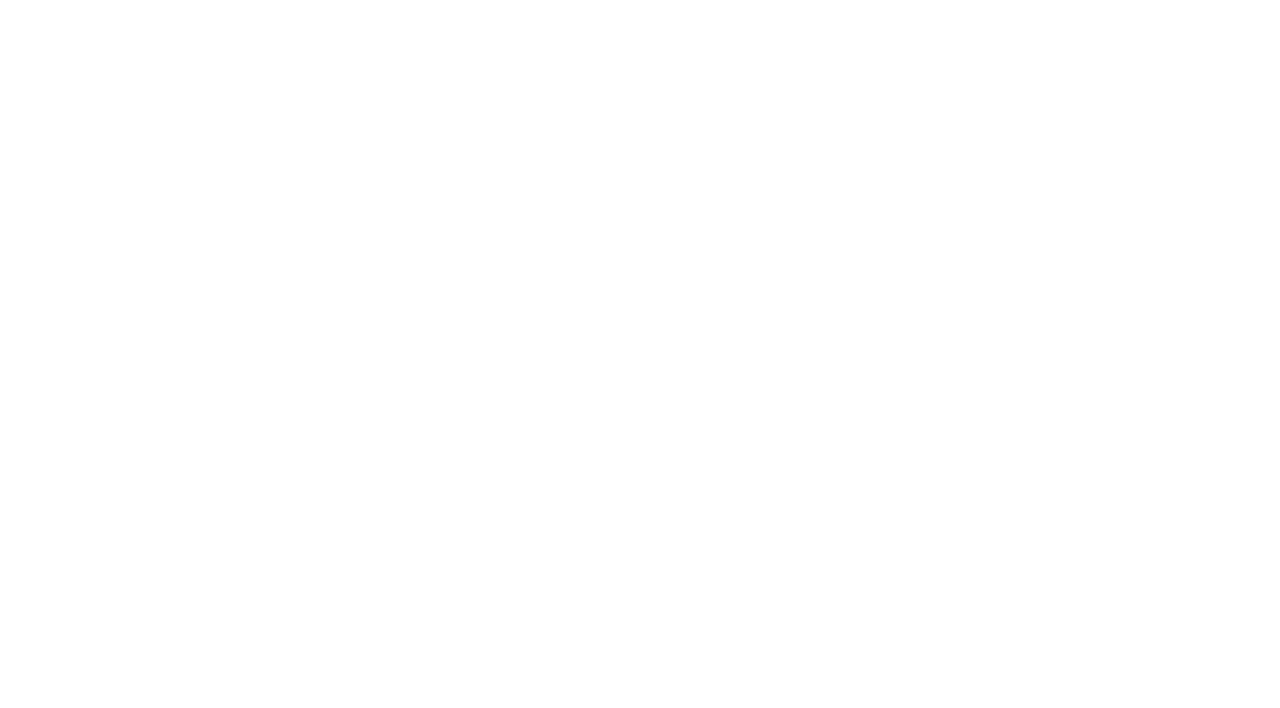
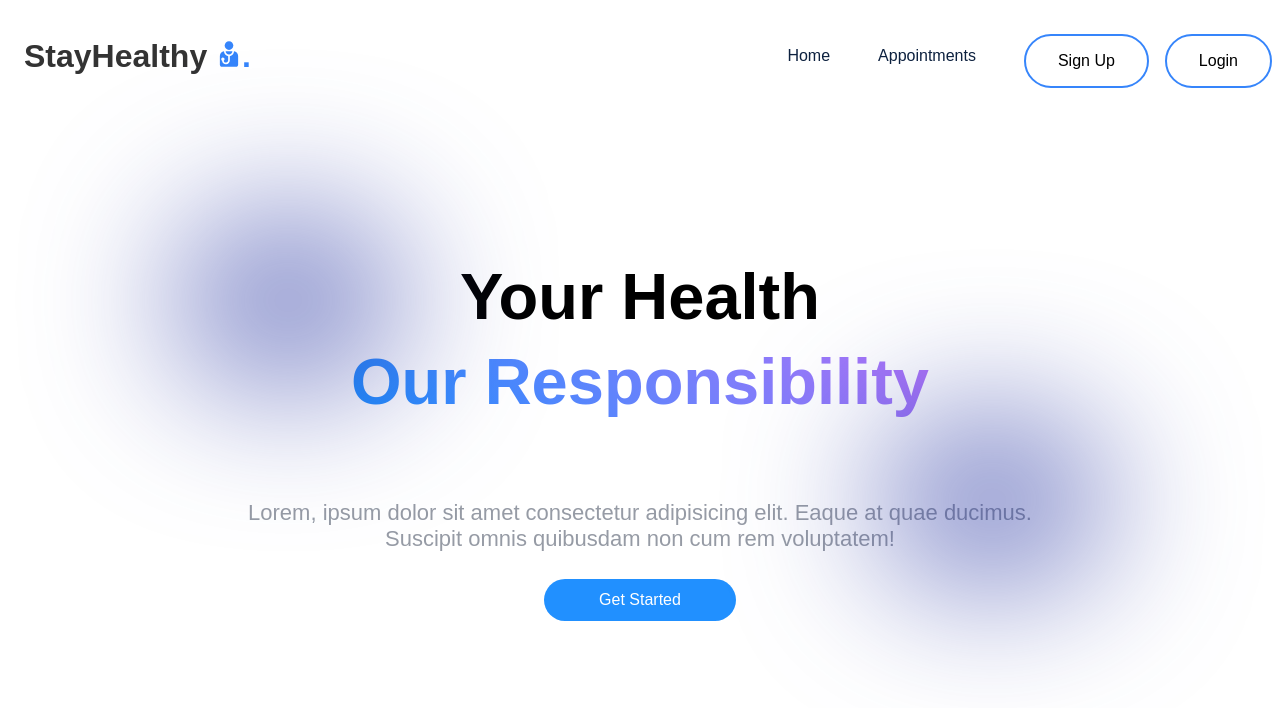
Before and after one commit to a-florian-h/ibm-cap2, a React (Create React App) app: page / in a window 1280 px wide. Before the commit this address had no page. Shown: the top 708 px of the page. Built offline with nearby package versions, Linux system fonts and the light colour scheme; the HTML template or start-up script is replaced by a standard one.

Commit message:
implementing routes and layout route

```diff
--- a/src/App.js
+++ b/src/App.js
@@ -1,19 +1,19 @@
-import logo from './logo.svg';
-import './App.css';
+import logo from "./logo.svg";
+import "./App.css";
 import { BrowserRouter, Routes, Route } from "react-router-dom";
-import Navbar from './Components/Navbar/Navbar';
+import Navbar from "./Components/Navbar/Navbar";
+import Layout from "./Components/Landing_Page/Landing_Page";
 
 function App() {
   return (
     <div className="App">
-    <BrowserRouter>
-      <Navbar/>
-          <Routes>
-          </Routes>
-
-    </BrowserRouter>
-
-</div>
+      <BrowserRouter>
+        <Navbar />
+        <Routes>
+          <Route path="/" element={<Layout />} />
+        </Routes>
+      </BrowserRouter>
+    </div>
   );
 }
 
--- a/src/Components/Landing_Page/LandingPage.css
+++ /dev/null
@@ -1,185 +0,0 @@
-* {
-    margin: 0;
-    font-family: "Poppins", sans-serif;
-    box-sizing: border-box;
-}
-.hero-section {
-    height: 100vh;
-    padding-top: 15rem;
-    background-color: transparent;
-    z-index: -1;
-}
-.hero-section .flex-hero {
-    flex-direction: column;
-    gap: 30px;
-    text-align:center;
-}
-
-.hero-section .flex-hero h1 {
-    font-size: 65px;
-    font-weight: 900;
-}
-.text-gradient {
-    background: linear-gradient(45deg,#2190FF 2.34%,#b673f8 100.78%);
-    -webkit-background-clip: text;
-    background-clip: text;
-    -webkit-text-fill-color: transparent;
-}
-.hero-section h4 {
-    font-size: 22px;
-    font-weight: 300;
-    text-align: center;
-    padding: 12px 14rem;
-    color:#969BA5;
-}
-
-.hero-section .button {
-    padding: 0.7rem 2rem;
-    border-radius: 25px;
-    background-color: #2190FF;
-    color: #fff;
-    border: 1px solid transparent;
-    width: 15%;
-    margin-top:15px;
-}
-
-.hero-section div:nth-child(2) {
-    margin-top: 4rem;
-}
-
-.hero-section .image {
-    flex-direction: column;
-    justify-content: center;
-    align-items: center;
-    gap: 0px;
-}
-
-
-
-
-ul {
-    list-style: none;
-}
-
-a {
-    text-decoration: none;
-    color: #333;
-}
-
-h1,
-h2 {
-    line-height: 1.3;
-    margin: 15px 0;
-}
-
-
-
-button {
-    transition: all 0.5s ease-in-out;
-    font-size: 1em;
-    padding: 1em;
-    width: 100%;
-    border-radius: 5px;
-    margin-top: 10px;
-}
-
-
-.button:hover {
-    transform: scale(0.98);
-}
-
-
-@media screen and (max-width:980px) {
-    .hero-section h1 {
-        text-align: center;
-    }
-    .hero-section {
-        padding-top: 12rem;
-    }
-    .hero-section h4 {
-        font-size: 21px;
-        text-align: center;
-        padding: 0px 4rem;
-    }
-    .image {
-        width: 500px;
-    }
-    .hero-section .button{
-        margin-top:15px;
-        width: 45%;
-    }
-
-}
-
-@media screen and (max-width:400px) {
-    .hero-section h1 {
-        font-size: 35px;
-    }
-
-    .hero-section {
-        padding-top: 10rem;
-    }
-    .hero-section h4 {
-        font-size: 16px;
-        padding: 0px 2rem;
-    }
-
-}
-
-
-
-button,
-a,
-li {
-    cursor: pointer;
-}
-
-/* Blob */
-
-
-/* Blobs */
-.flex-hero .blob-cont {
-    justify-content: center;
-    align-items: center;
-    position: static;
-    margin: 10px;
-}
-
-
-.blob {
-    border-radius: 100px;
-    filter: blur(60px);
-}
-
-.blue {
-    background-color: #2937a392;
-    position: absolute;
-    top:0;
-    left: 0;
-    right: 55%;
-    bottom: 25%;
-    margin: auto;
-    height: 150px;
-    width: 200px;
-    animation: blobani 8s infinite ease;
-}
-.blue1 {
-    background-color: #2937a392;
-    position: absolute;
-    top:0;
-    left: 0;
-    right: -55%;
-    bottom: -25%;
-    margin: auto;
-    height: 150px;
-    width: 200px;
-    animation: blobani 8s infinite ease;
-}
-
-
-  @keyframes blobani {
-    0% {top: 0; left: 0; transform: scale(1);}
-    30% {top: 0; left: 0; transform: scale(1.2);}
-    60% {top: 0; left: 0; transform: scale(1.3);}
-    100% {top: 0; left: 0; transform: scale(1);}
-  }
--- /dev/null
+++ b/src/Components/Landing_Page/Landing_Page.css
@@ -0,0 +1,185 @@
+* {
+    margin: 0;
+    font-family: "Poppins", sans-serif;
+    box-sizing: border-box;
+}
+.hero-section {
+    height: 100vh;
+    padding-top: 15rem;
+    background-color: transparent;
+    z-index: -1;
+}
+.hero-section .flex-hero {
+    flex-direction: column;
+    gap: 30px;
+    text-align:center;
+}
+
+.hero-section .flex-hero h1 {
+    font-size: 65px;
+    font-weight: 900;
+}
+.text-gradient {
+    background: linear-gradient(45deg,#2190FF 2.34%,#b673f8 100.78%);
+    -webkit-background-clip: text;
+    background-clip: text;
+    -webkit-text-fill-color: transparent;
+}
+.hero-section h4 {
+    font-size: 22px;
+    font-weight: 300;
+    text-align: center;
+    padding: 12px 14rem;
+    color:#969BA5;
+}
+
+.hero-section .button {
+    padding: 0.7rem 2rem;
+    border-radius: 25px;
+    background-color: #2190FF;
+    color: #fff;
+    border: 1px solid transparent;
+    width: 15%;
+    margin-top:15px;
+}
+
+.hero-section div:nth-child(2) {
+    margin-top: 4rem;
+}
+
+.hero-section .image {
+    flex-direction: column;
+    justify-content: center;
+    align-items: center;
+    gap: 0px;
+}
+
+
+
+
+ul {
+    list-style: none;
+}
+
+a {
+    text-decoration: none;
+    color: #333;
+}
+
+h1,
+h2 {
+    line-height: 1.3;
+    margin: 15px 0;
+}
+
+
+
+button {
+    transition: all 0.5s ease-in-out;
+    font-size: 1em;
+    padding: 1em;
+    width: 100%;
+    border-radius: 5px;
+    margin-top: 10px;
+}
+
+
+.button:hover {
+    transform: scale(0.98);
+}
+
+
+@media screen and (max-width:980px) {
+    .hero-section h1 {
+        text-align: center;
+    }
+    .hero-section {
+        padding-top: 12rem;
+    }
+    .hero-section h4 {
+        font-size: 21px;
+        text-align: center;
+        padding: 0px 4rem;
+    }
+    .image {
+        width: 500px;
+    }
+    .hero-section .button{
+        margin-top:15px;
+        width: 45%;
+    }
+
+}
+
+@media screen and (max-width:400px) {
+    .hero-section h1 {
+        font-size: 35px;
+    }
+
+    .hero-section {
+        padding-top: 10rem;
+    }
+    .hero-section h4 {
+        font-size: 16px;
+        padding: 0px 2rem;
+    }
+
+}
+
+
+
+button,
+a,
+li {
+    cursor: pointer;
+}
+
+/* Blob */
+
+
+/* Blobs */
+.flex-hero .blob-cont {
+    justify-content: center;
+    align-items: center;
+    position: static;
+    margin: 10px;
+}
+
+
+.blob {
+    border-radius: 100px;
+    filter: blur(60px);
+}
+
+.blue {
+    background-color: #2937a392;
+    position: absolute;
+    top:0;
+    left: 0;
+    right: 55%;
+    bottom: 25%;
+    margin: auto;
+    height: 150px;
+    width: 200px;
+    animation: blobani 8s infinite ease;
+}
+.blue1 {
+    background-color: #2937a392;
+    position: absolute;
+    top:0;
+    left: 0;
+    right: -55%;
+    bottom: -25%;
+    margin: auto;
+    height: 150px;
+    width: 200px;
+    animation: blobani 8s infinite ease;
+}
+
+
+  @keyframes blobani {
+    0% {top: 0; left: 0; transform: scale(1);}
+    30% {top: 0; left: 0; transform: scale(1.2);}
+    60% {top: 0; left: 0; transform: scale(1.3);}
+    100% {top: 0; left: 0; transform: scale(1);}
+  }
--- /dev/null
+++ b/src/Components/Landing_Page/Landing_Page.js
@@ -0,0 +1,34 @@
+import React from "react";
+import { Link } from "react-router-dom";
+import "./Landing_Page.css";
+
+const Landing_Page = () => {
+  return (
+    <section className="hero-section">
+      <div>
+        <div data-aos="fade-up" className="flex-hero">
+          <h1>
+            Your Health
+            <br />
+            <span className="text-gradient">Our Responsibility</span>
+          </h1>
+          <div class="blob-cont">
+            <div class="blue blob"></div>
+          </div>
+          <div class="blob-cont">
+            <div class="blue1 blob"></div>
+          </div>
+          <h4>
+            Lorem, ipsum dolor sit amet consectetur adipisicing elit. Eaque at
+            quae ducimus. Suscipit omnis quibusdam non cum rem voluptatem!
+          </h4>
+          <a href="#services">
+            <button class="button">Get Started</button>
+          </a>
+        </div>
+      </div>
+    </section>
+  );
+};
+
+export default Landing_Page;
--- a/src/Components/Navbar/Navbar.js
+++ b/src/Components/Navbar/Navbar.js
@@ -1,5 +1,5 @@
-import React from 'react';
-import './navbar.css'
+import React from "react";
+import "./navbar.css";
 
 const Navbar = ({ handleClick }) => {
   return (
@@ -7,9 +7,24 @@ return (
       <nav>
         <div className="nav__logo">
           <a href="/">
-      StayHealthy <svg xmlns="http://www.w3.org/2000/svg" height="26" width="26" viewBox="0 0 1000 1000" style="fill:#3685fb"><title>Doctor With Stethoscope SVG icon</title><g><g><path d="M499.8,10c91.7,0,166,74.3,166,166c0,91.7-74.3,166-166,166c-91.7,0-166-74.3-166-166C333.8,84.3,408.1,10,499.8,10z"></path><path d="M499.8,522.8c71.2,0,129.1-58.7,129.1-129.1H370.6C370.6,464.1,428.6,522.8,499.8,522.8z"></path><path d="M693.2,395c-0.7,94.9-70.3,173.7-160.8,188.9v155.9c0,80.3-60.7,150.8-140.8,155.3c-83,4.7-152.7-58.9-157.6-139.7c-22-12.8-35.6-38.5-30.3-66.7c4.7-25.1,25.5-45.6,50.8-49.9c39.7-6.7,74.1,23.7,74.1,62.1c0,23-12.3,43-30.7,54.1c4.7,45.4,45.1,80.4,92.6,76c44.6-4,77.2-44.4,77.2-89.2v-158c-90.5-15.2-160.1-94-160.8-188.9c-89.4,11.5-158.2,87.9-158.2,180.5V910c0,44.2,35.8,80,80,80h542.6c44.2,0,80.1-35.8,80.1-80V575.5C851.4,483,782.6,406.6,693.2,395z"></path></g></g>
+            StayHealthy{" "}
+            <svg
+              xmlns="http://www.w3.org/2000/svg"
+              height="26"
+              width="26"
+              viewBox="0 0 1000 1000"
+              style={{ fill: "#3685fb" }}
+            >
+              <title>Doctor With Stethoscope SVG icon</title>
+              <g>
+                <g>
+                  <path d="M499.8,10c91.7,0,166,74.3,166,166c0,91.7-74.3,166-166,166c-91.7,0-166-74.3-166-166C333.8,84.3,408.1,10,499.8,10z"></path>
+                  <path d="M499.8,522.8c71.2,0,129.1-58.7,129.1-129.1H370.6C370.6,464.1,428.6,522.8,499.8,522.8z"></path>
+                  <path d="M693.2,395c-0.7,94.9-70.3,173.7-160.8,188.9v155.9c0,80.3-60.7,150.8-140.8,155.3c-83,4.7-152.7-58.9-157.6-139.7c-22-12.8-35.6-38.5-30.3-66.7c4.7-25.1,25.5-45.6,50.8-49.9c39.7-6.7,74.1,23.7,74.1,62.1c0,23-12.3,43-30.7,54.1c4.7,45.4,45.1,80.4,92.6,76c44.6-4,77.2-44.4,77.2-89.2v-158c-90.5-15.2-160.1-94-160.8-188.9c-89.4,11.5-158.2,87.9-158.2,180.5V910c0,44.2,35.8,80,80,80h542.6c44.2,0,80.1-35.8,80.1-80V575.5C851.4,483,782.6,406.6,693.2,395z"></path>
+                </g>
+              </g>
             </svg>
-      <img src=".../img/icon_doctor_.png" alt="stethoscope logo"></img>
+            {/* <img src=".../img/icon_doctor_.png" alt="stethoscope logo"></img> */}
           </a>
           <span>.</span>
         </div>
@@ -36,9 +51,7 @@ return (
         </ul>
       </nav>
     </div>
-
-)
-}
-
+  );
+};
 
 export default Navbar;
```
Lines whose indentation alone changed are shown as unchanged.
